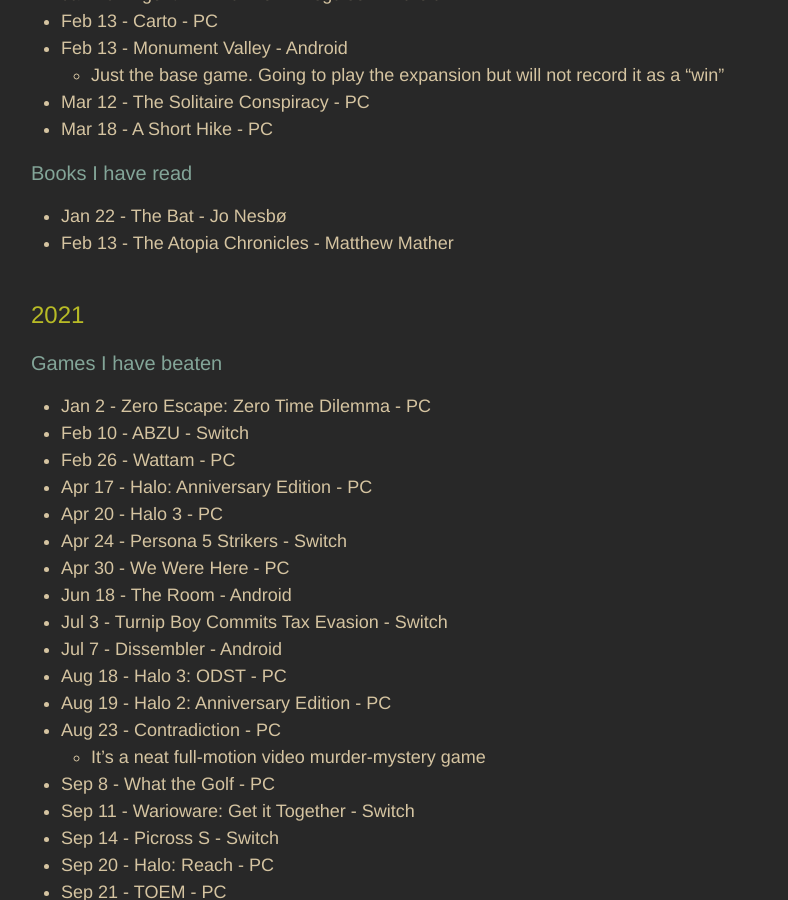
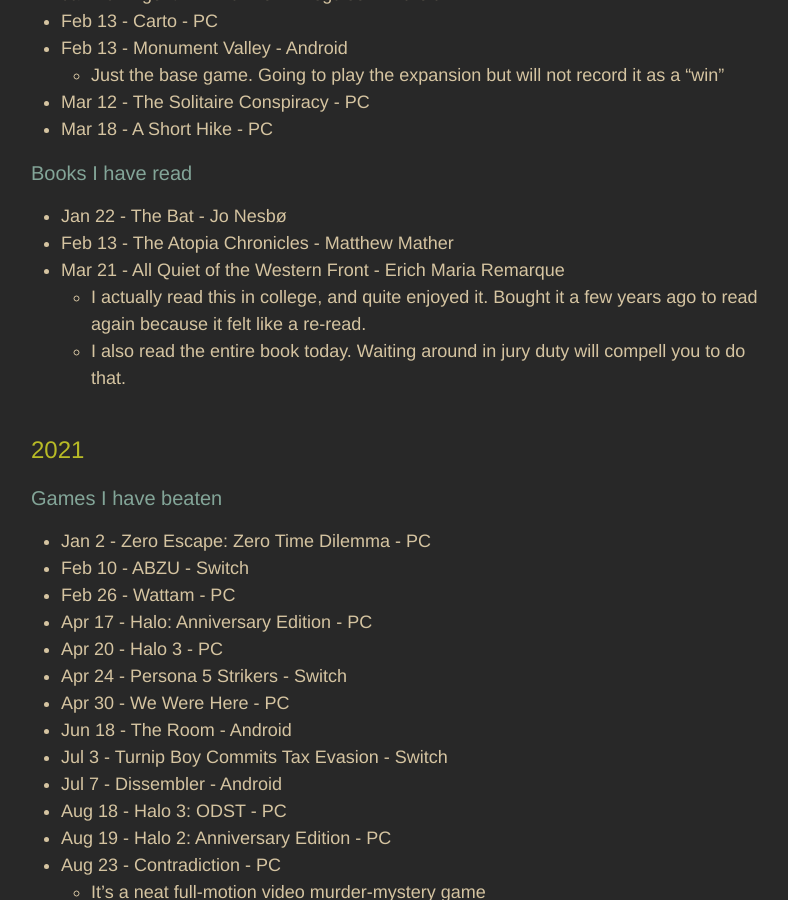
Before and after one commit to adkinsrs/sadkins_site, a Jekyll site: the page built from misc.md, in a window 1280 px wide and 900 px high, scrolled down 767 px. Shown: the whole window, without its empty margins (239-1027 px from the left). Built offline with Jekyll 4.4.1, drawn with Linux system fonts in a browser that asks for light colours.

Commit message:
read a book

```diff
--- a/misc.md
+++ b/misc.md
@@ -36,6 +36,9 @@
 
 * Jan 22 - The Bat - Jo Nesbø
 * Feb 13 - The Atopia Chronicles - Matthew Mather
+* Mar 21 - All Quiet of the Western Front - Erich Maria Remarque
+  * I actually read this in college, and quite enjoyed it.  Bought it a few years ago to read again because it felt like a re-read.
+  * I also read the entire book today.  Waiting around in jury duty will compell you to do that.
 
 ## 2021
 
```
